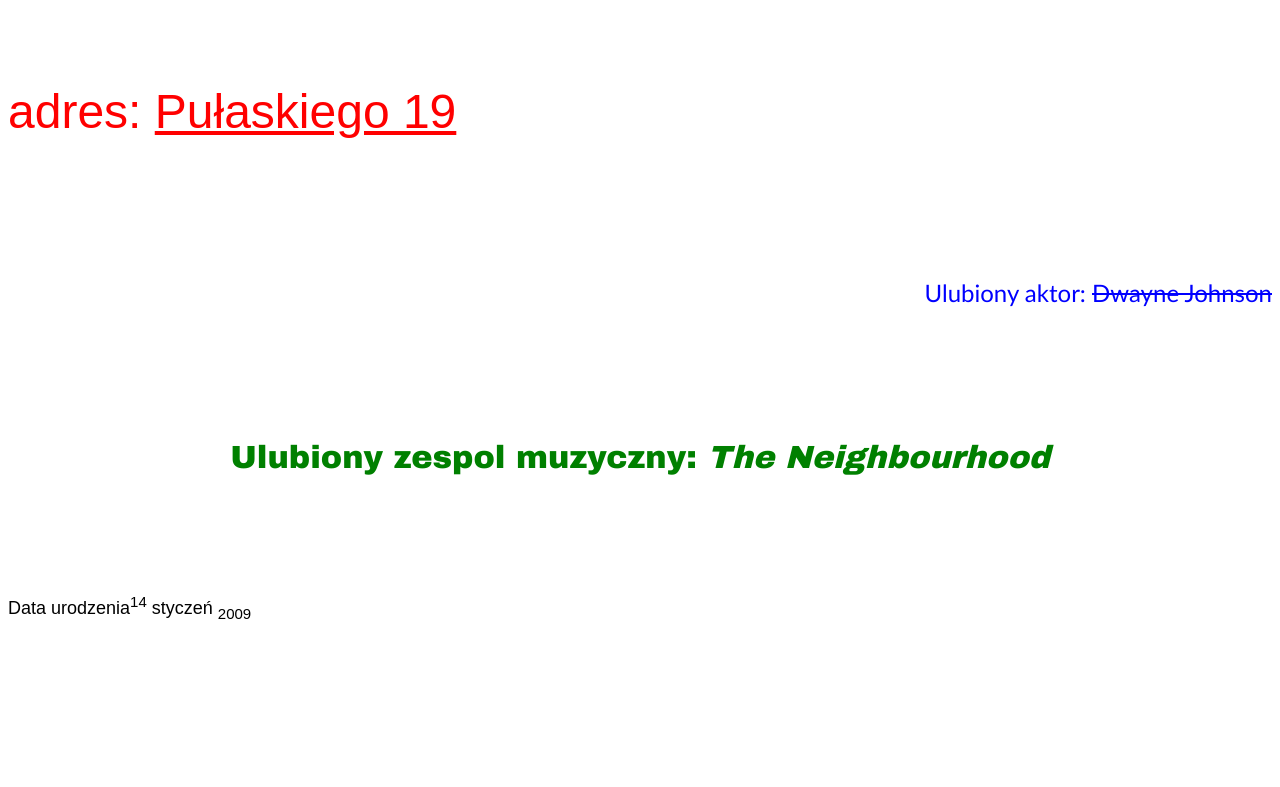
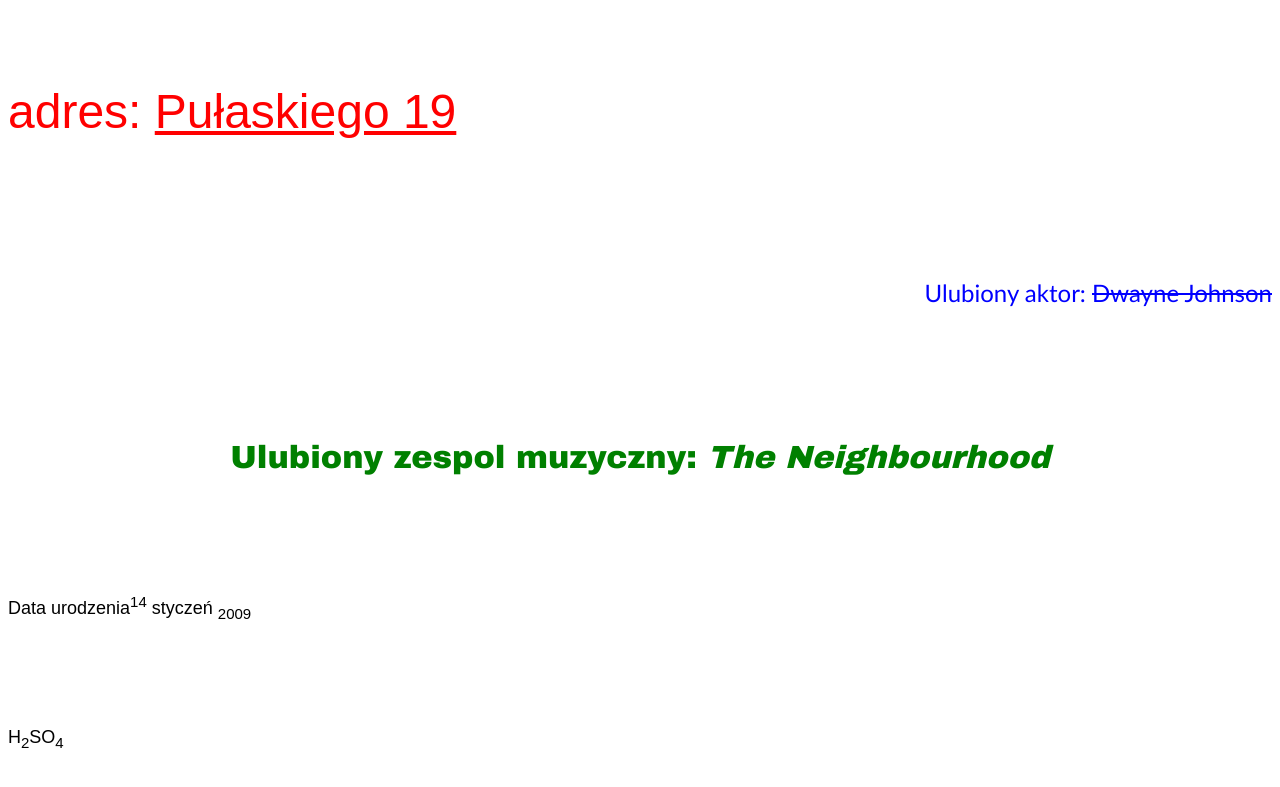
Before and after one commit to Qbix565/zadanie, a plain HTML site: page z2.html in a window 1280 px wide. Shown: the part 1478-2265 px from the top of the page. Before the commit the page ends 2195 px from the top, so only its background shows below. Drawn offline with Linux system fonts and the light colour scheme.

Commit message:
Update z2.html

```diff
--- a/z2.html
+++ b/z2.html
@@ -33,5 +33,7 @@
 	<p align="right"><font color="blue" size="5" face="Calibri">Ulubiony aktor: <strike>Dwayne Johnson</strike></p><br>
 	<p align="center"><font color="green" size="6" face="Arial Black">Ulubiony zespol muzyczny: <i>The Neighbourhood</i></p><br>
 	<p align="left"><font color="black" size="4" face="Arial">Data urodzenia<sup>14</sup> styczeń <sub>2009</sub></p><br>
+	<p align="left"><font color="black" size="4" face="Arial">H<sub>2</sub>SO<sub>4</sub></p><br>
+
 </body>
 </html>
```
